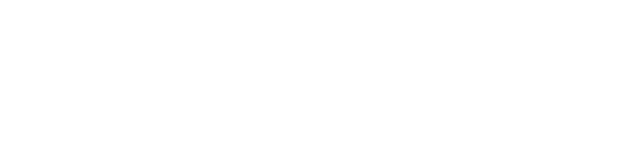
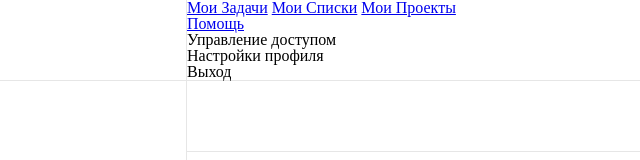
Before and after one commit to ianaverno/HSE-DC-A-UI-Training, a plain HTML site: page index.html in a window 1280 px wide. Shown: the top 160 px of the page, without its empty margins (113-753 px from the left). Drawn offline with Linux system fonts and the light colour scheme.

Commit message:
Update layout and menubar

```diff
--- a/index.html
+++ b/index.html
@@ -9,18 +9,51 @@
   <body>
     <div class="T_SinglePageUI">
       <aside class="O_Sidebar">
-        <header class="O_Homebar"></header>
-        <nav class="O_Menu"></nav>
+        <header class="O_Homebar">
+        </header>
+
+        <nav class="O_Menu">
+          <div class="scrollable">
+          </div>
+        </nav>
+
         <footer class="O_SidebarFooter"></footer>
       </aside>
 
       <div class="O_ContentWrapper">
         <header class="O_TopbarWrapper">
-          <nav class="O_Menubar"></nav>
+          <nav class="O_Menubar">
+            <div class="left">
+              <a href="#">Мои Задачи</a>
+              <a href="#">Мои Списки</a>
+              <a href="#">Мои Проекты</a>
+            </div>
+
+            <div class="right">
+              <a href="#">Помощь</a>
+
+              <nav class="O_UserMenu">
+                <div class="A_UserIcon"></div>
+
+                <nav class="M_UserMenuDropdown">
+                  <ul class="top">
+                    <li>Управление доступом</li>
+                    <li>Настройки профиля</li>
+                  </ul>
+
+                  <ul class="bottom">
+                    <li>Выход</li>
+                  </ul>
+                </nav>
+              </nav>
+            </div>
+          </nav>
+
           <div class="O_SearchBar"></div>
         </header>
 
-        <div class="O_Content"></div>
+        <div class="O_Content">
+        </div>
 
         <footer class="O_ContentFooter"></footer>
       </div>
--- a/stylesheets/00_Templates/T_SinglePageUI.css
+++ b/stylesheets/00_Templates/T_SinglePageUI.css
@@ -0,0 +1,4 @@
+.T_SinglePageUI {
+  width: 100%;
+  height: 100%;
+}
--- a/stylesheets/02_Organisms/O_Content.css
+++ b/stylesheets/02_Organisms/O_Content.css
@@ -0,0 +1,7 @@
+.O_Content {
+  box-sizing: border-box;
+  width: 100%;
+  height: 100%;
+  padding-top: 152px;
+  padding-bottom: 71px;
+}
--- a/stylesheets/02_Organisms/O_ContentFooter.css
+++ b/stylesheets/02_Organisms/O_ContentFooter.css
@@ -0,0 +1,9 @@
+.O_ContentFooter {
+  position: fixed;
+  bottom: 0;
+  width: calc(100% - 300px);
+  height: 70px;
+  background-color: #fff;
+  border-top: 1px solid #e6e6e6;
+  z-index: 10;
+}
--- a/stylesheets/02_Organisms/O_ContentWrapper.css
+++ b/stylesheets/02_Organisms/O_ContentWrapper.css
@@ -0,0 +1,6 @@
+.O_ContentWrapper {
+  box-sizing: border-box;
+  width: 100%;
+  height: 100%;
+  padding-left: 300px;
+}
--- a/stylesheets/02_Organisms/O_Homebar.css
+++ b/stylesheets/02_Organisms/O_Homebar.css
@@ -0,0 +1,5 @@
+.O_Homebar {
+  width: 100%;
+  flex: 0 0 80px;
+  border-bottom: 1px solid #e6e6e6;
+}
--- a/stylesheets/02_Organisms/O_Menu.css
+++ b/stylesheets/02_Organisms/O_Menu.css
@@ -0,0 +1,14 @@
+.O_Menu {
+  height: calc(100% - 80px - 70px);
+  overflow: hidden;
+}
+
+
+.O_Menu .scrollable {
+  position: relative;
+  box-sizing: border-box;
+  width: 320px;
+  height: 100%;
+  padding-right: 20px;
+  overflow-y: scroll;
+}
--- a/stylesheets/02_Organisms/O_Menubar.css
+++ b/stylesheets/02_Organisms/O_Menubar.css
@@ -0,0 +1,4 @@
+.O_Menubar {
+  height: 80px;
+  border-bottom: 1px solid #e6e6e6;
+}
--- a/stylesheets/02_Organisms/O_SearchBar.css
+++ b/stylesheets/02_Organisms/O_SearchBar.css
@@ -0,0 +1,4 @@
+.O_SearchBar {
+  height: 70px;
+  border-bottom: 1px solid #e6e6e6;
+}
--- a/stylesheets/02_Organisms/O_Sidebar.css
+++ b/stylesheets/02_Organisms/O_Sidebar.css
@@ -0,0 +1,12 @@
+.O_Sidebar {
+  box-sizing: border-box;
+  position: fixed;
+  display: flex;
+  flex-direction: column;
+
+  width: 300px;
+  height: 100%;
+  background-color: #fff;
+  border-right: 1px solid #e6e6e6;
+  z-index: 100;
+}
--- a/stylesheets/02_Organisms/O_SidebarFooter.css
+++ b/stylesheets/02_Organisms/O_SidebarFooter.css
@@ -0,0 +1,6 @@
+.O_SidebarFooter {
+  width: 100%;
+  flex: 0 0 70px;
+  border-top: 1px solid #e6e6e6;
+  z-index: 10;
+}
--- a/stylesheets/02_Organisms/O_TopbarWrapper.css
+++ b/stylesheets/02_Organisms/O_TopbarWrapper.css
@@ -0,0 +1,6 @@
+.O_TopbarWrapper {
+  position: fixed;
+  width: calc(100% - 300px);
+
+  background-color: #fff;
+}
```
Also changed, not shown: 2 other files.
